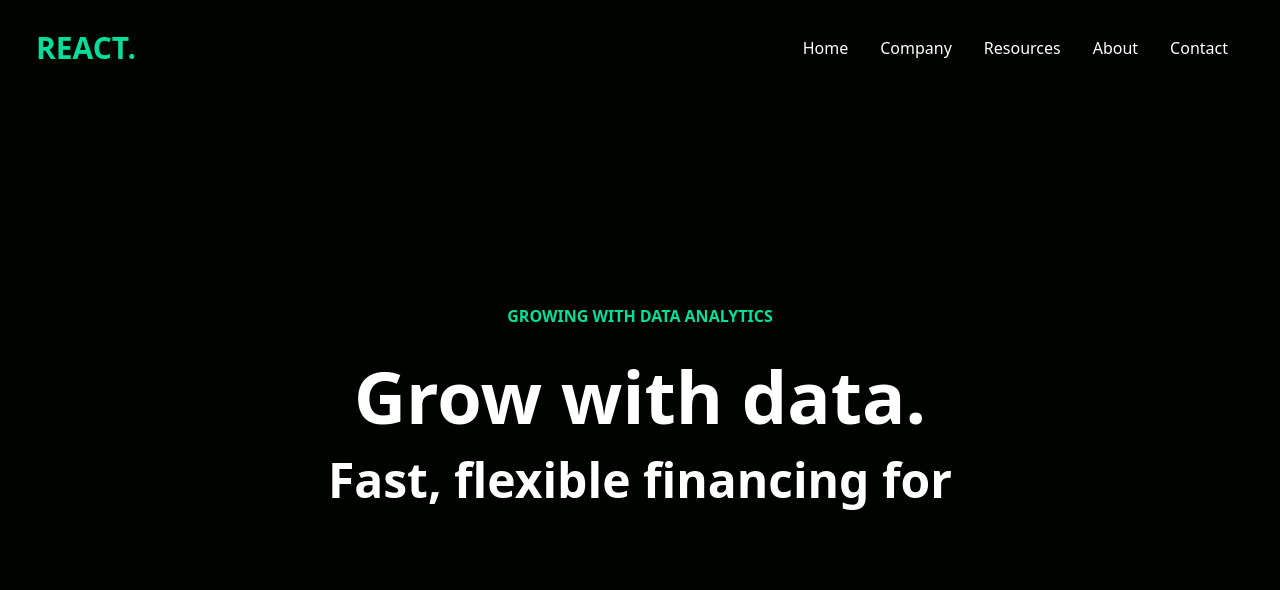
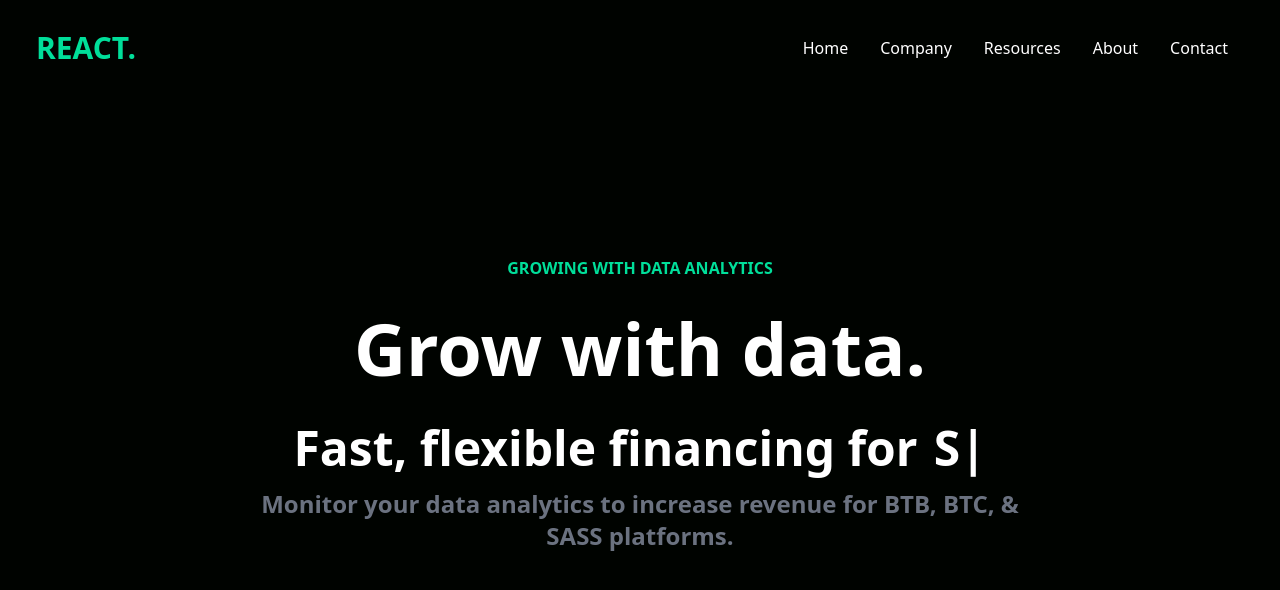
Before and after one commit to AliLtRP/data-finance, a React (Vite) app: page / in a window 1280 px wide. Shown: the top 590 px of the page. Built offline with nearby package versions, Linux system fonts and the light colour scheme.

Commit message:
add animation

```diff
--- a/package.json
+++ b/package.json
@@ -12,7 +12,8 @@
   "dependencies": {
     "react": "^18.2.0",
     "react-dom": "^18.2.0",
-    "react-icons": "^5.0.1"
+    "react-icons": "^5.0.1",
+    "react-typed": "^2.0.12"
   },
   "devDependencies": {
     "@types/react": "^18.2.43",
--- a/src/components/Hero.tsx
+++ b/src/components/Hero.tsx
@@ -1,4 +1,5 @@
 import React from "react";
+import { ReactTyped } from "react-typed";
 
 function Hero() {
   return (
@@ -10,11 +11,22 @@ function Hero() {
         <h1 className="font-bold md:text-7xl sm:text-6xl text-4xl md:py-6">
           Grow with data.
         </h1>
-        <div>
-          <p className="md:text-5xl sm:text-4xl text-xl font-bold">
+        <div className="flex justify-center items-center">
+          <p className="md:text-5xl sm:text-4xl text-xl font-bold py-4">
             Fast, flexible financing for
           </p>
+          <ReactTyped
+            className="md:text-5xl md:pl-4 sm:text-4xl text-xl font-bold pl-2"
+            strings={["BTB", "BTC", "SAAS"]}
+            typeSpeed={120}
+            backSpeed={140}
+            loop
+          />
         </div>
+        <p className="md:text-2xl text-xl font-bold text-gray-500">
+          Monitor your data analytics to increase revenue for BTB, BTC, & SASS
+          platforms.
+        </p>
       </div>
     </div>
   );
```
Also changed, not shown: 1 other file (tests, documents, lock files or other folders).
